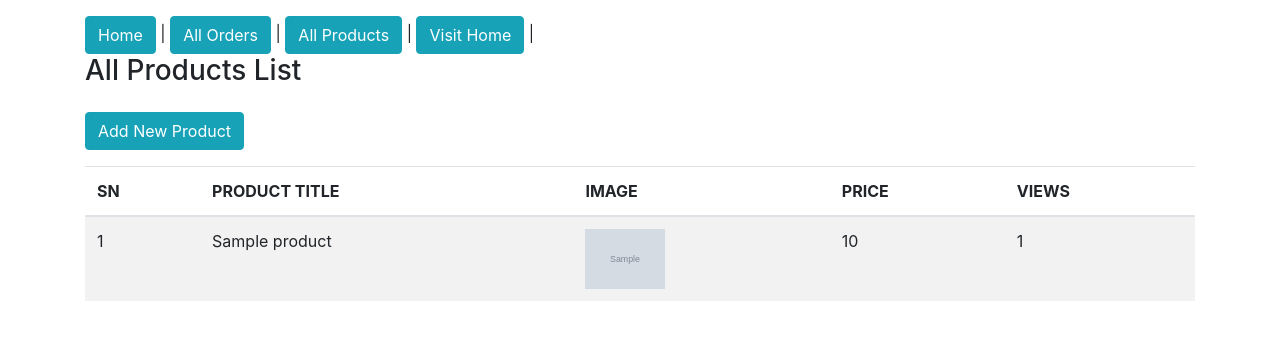
After one commit to abbasKareem/ecommerce-django, a Django app: page /admin-prdouct/list/ in a window 1280 px wide. The commit adds this page. Shown: the top 340 px of the page. Run offline with Django 4.2, Linux system fonts and the light colour scheme; a user stored in the database is signed in; tables that the repository leaves empty hold one stand-in row (values such as "Sample post"); grey boxes marked "Sample" are stand-in pictures; parts of the project's set-up code (start-up, migrations or seed data) failed here and were passed over.

Commit message:
second commit

```diff
--- a/ecomproject/ecomapp/admin.py
+++ b/ecomproject/ecomapp/admin.py
@@ -2,4 +2,4 @@ from django.contrib import admin
 from .models import *
 
 
-admin.site.register([Admin, Customer, Category, Product, Cart, CartProduct, Order])
+admin.site.register([Admin, Customer, Category, Product, Cart, CartProduct, Order, ProductImage])
--- a/ecomproject/ecomapp/models.py
+++ b/ecomproject/ecomapp/models.py
@@ -49,6 +49,14 @@ class Product(models.Model):
         return self.title
 
 
+class ProductImage(models.Model):
+    product = models.ForeignKey(Product, on_delete=models.CASCADE)
+    image = models.ImageField(upload_to="prdoucts/images/")
+
+    def __str__(self):
+        return self.product.title
+
+
 
 class Cart(models.Model):
     # Customer may have many carts, but cart only belong to one customer
--- a/ecomproject/ecomapp/urls.py
+++ b/ecomproject/ecomapp/urls.py
@@ -14,17 +14,25 @@ urlpatterns = [
     path('manage-cart/<int:cp_id>', ManageCartView.as_view(), name='managecart'),
     path('empty-cart/', EmptyCartView.as_view(), name='emptycart'),
     path('checkout/', CheckoutView.as_view(), name='checkout'),
-    path('register/', CustomerRegistrationView.as_view(), name='customerregistration'),
+    path('register/', CustomerRegistrationView.as_view(),
+         name='customerregistration'),
     path('logout/', CustomerLogoutView.as_view(), name='customerlogout'),
     path('login/', CustomerLoginView.as_view(), name='customerlogin'),
     path('profile/', CustomerProfileView.as_view(), name='customerprofile'),
-    path('profile/order-<int:pk>/', CustomerOrderDetailView.as_view(), name='customerorderdetail'),
+    path('profile/order-<int:pk>/', CustomerOrderDetailView.as_view(),
+         name='customerorderdetail'),
     path('search/', SearchView.as_view(), name='search'),
     # Admin Side Pages
     path('admin-login/', AdminLoginView.as_view(), name='adminlogin'),
     path('admin-home/', AdminHomeView.as_view(), name='adminhome'),
-    path('admin-order/<int:pk>/', AdminOrderDetailView.as_view(), name='adminorderdetail'),
+    path('admin-order/<int:pk>/', AdminOrderDetailView.as_view(),
+         name='adminorderdetail'),
     path('admin-all-orders/', AdminOrdersListView.as_view(), name='adminorderslist'),
-    path('admin-order-<int:pk>-change/', AdminOrderStatusChangeView.as_view(), name='adminorderstatuschange'),
+    path('admin-order-<int:pk>-change/',
+         AdminOrderStatusChangeView.as_view(), name='adminorderstatuschange'),
+    path('admin-prdouct/list/', AdminProductListView.as_view(),
+         name='adminproductlist'),
+    path('admin-prdouct/add/', AdminProductCreateView.as_view(),
+         name='adminproductcreate'),
 
 ]
--- a/ecomproject/ecomapp/views.py
+++ b/ecomproject/ecomapp/views.py
@@ -19,7 +19,6 @@ class EcomMixin(object):
                 cart_obj.save()
 
         return super().dispatch(request, *args, **kwargs)
-
 
 
 class HomeView(EcomMixin, TemplateView):
@@ -143,7 +142,6 @@ class ManageCartView(EcomMixin, View):
         return redirect('ecomapp:mycart')
 
 
-
 class EmptyCartView(EcomMixin, View):
     def get(self, request, *args, **kwargs):
         cart_id = request.session.get("cart_id", None)
@@ -172,7 +170,6 @@ class CheckoutView(EcomMixin, CreateView):
 
         return super().dispatch(request, *args, **kwargs)
 
-
     def get_context_data(self, **kwargs):
         context = super().get_context_data(**kwargs)
         cart_id = self.request.session.get('cart_id', None)
@@ -184,6 +181,7 @@ class CheckoutView(EcomMixin, CreateView):
         context['cart'] = cart_obj
         return context
     # because Order model have a requeired feilds we need to use form_vaild
+
     def form_valid(self, form):
         cart_id = self.request.session.get("cart_id")
         if cart_id:
@@ -199,8 +197,6 @@ class CheckoutView(EcomMixin, CreateView):
         else:
             return redirect("ecomapp:home")
         return super().form_valid(form)
-
-
 
 
 class MyCartView(EcomMixin, TemplateView):
@@ -239,7 +235,6 @@ class CustomerRegistrationView(CreateView):
             return self.success_url
 
 
-
 class CustomerLogoutView(View):
     def get(self, request):
         logout(request)
@@ -251,6 +246,7 @@ class CustomerLoginView(FormView):
     form_class = CustomerLoginForm
     success_url = reverse_lazy("ecomapp:home")
     # form_valid method is a type of post method and is available in createview, formview, updateview
+
     def form_valid(self, form):
         uname = form.cleaned_data.get("username")
         pword = form.cleaned_data.get("password")
@@ -275,7 +271,6 @@ class AboutView(EcomMixin, TemplateView):
 
 class ContectView(EcomMixin, TemplateView):
     template_name = 'contect.html'
-
 
 
 class CustomerProfileView(TemplateView):
@@ -321,10 +316,10 @@ class SearchView(TemplateView):
     def get_context_data(self, **kwargs):
         context = super().get_context_data(**kwargs)
         kw = self.request.GET.get("keyword")
-        results = Product.objects.filter(Q(title__icontains=kw) | Q(description__icontains=kw))
+        results = Product.objects.filter(
+            Q(title__icontains=kw) | Q(description__icontains=kw))
         context['results'] = results
         return context
-
 
 
 # Admin
@@ -342,7 +337,6 @@ class AdminLoginView(FormView):
         else:
             return render(self.request, self.template_name, {"form": self.form_class, "error": "Invalid credentials"})
         return super().form_valid(form)
-
 
 
 # admin username: sara
@@ -363,7 +357,8 @@ class AdminHomeView(AdminRequiredMixin, TemplateView):
 
     def get_context_data(self, **kwargs):
         context = super().get_context_data(**kwargs)
-        context['pendingorders'] = Order.objects.filter(order_status="Order Received").order_by("-id")
+        context['pendingorders'] = Order.objects.filter(
+            order_status="Order Received").order_by("-id")
         return context
 
 
@@ -392,3 +387,25 @@ class AdminOrderStatusChangeView(AdminRequiredMixin, View):
         order_obj.order_status = new_status
         order_obj.save()
         return redirect(reverse_lazy("ecomapp:adminorderdetail", kwargs={"pk": order_id}))
+
+
+class AdminProductListView(AdminRequiredMixin, ListView):
+    template_name = 'adminpages/adminproductlist.html'
+    queryset = Product.objects.all().order_by("-id")
+    context_object_name = "allproducts"
+
+
+class AdminProductCreateView(AdminRequiredMixin, CreateView):
+    template_name = 'adminpages/adminprdouctcreate.html'
+    form_class = ProductForm
+    success_url = reverse_lazy("ecomapp:adminproductlist")
+
+    # we need this function to handle saving "more_images" to Product table
+    def form_valid(self, form):
+        p = form.save()
+        images = self.request.FILES.getlist("more_images")
+        for i in images:
+            ProductImage.objects.create(product=p, image=i)
+
+
+        return super().form_valid(form)
--- a/ecomproject/templates/adminpages/adminbase.html
+++ b/ecomproject/templates/adminpages/adminbase.html
@@ -11,6 +11,7 @@
     <nav class="container-sm mt-3 ">
       <a class='btn btn-info' href="{% url 'ecomapp:adminhome' %}">Home</a> |
       <a class='btn btn-info' href="{% url 'ecomapp:adminorderslist' %}">All Orders</a> |
+      <a class='btn btn-info' href="{% url 'ecomapp:adminproductlist' %}">All Products</a> |
       <a class='btn btn-info' href="{% url 'ecomapp:home' %}" target="_blank" >Visit Home</a> |
 
     </nav>
--- /dev/null
+++ b/ecomproject/templates/adminpages/adminproductlist.html
@@ -0,0 +1,38 @@
+{% extends 'adminpages/adminbase.html' %}
+
+{% block title %}All Products {% endblock %}
+
+{% block content %}
+<div class="container">
+	<div class="row">
+		<div class="col-md-12">
+			<h3>All Products List</h3>
+			<a href="{% url 'ecomapp:adminproductcreate' %}" class='btn btn-info my-3' >Add New Product</a>
+			<table class='table table-striped ' >
+				<thead>
+					<tr>
+						<th>SN</th>
+						<th>PRODUCT TITLE</th>
+						<th>IMAGE</th>
+						<th>PRICE</th>
+						<th>VIEWS</th>
+					</tr>
+				</thead>
+				<tbody>
+					{% for p in allproducts %}
+						<tr>
+							<td>{{ forloop.counter }}</td>
+							<td>{{p.title}}</td>
+							<td><img src="{{ p.image.url }}" alt="" style="height: 60px;" ></td>
+							<td>{{ p.selling_price }}</td>
+							<td>{{ p.view_count}}</td>
+
+						</tr>
+					{% endfor %}
+
+				</tbody>
+			</table>
+		</div>
+	</div>
+</div>
+{% endblock %}
```
Also changed, not shown: ecomproject/ecomapp/forms.py (+30 -19 lines), ecomproject/templates/adminpages/adminprdouctcreate.html (added, +20 -0 lines), ecomproject/templates/productdetail.html (+14 -3 lines), ecomproject/ecomapp/migrations/0005_productimage.py (added), ecomproject/ecomapp/migrations/0006_rename_products_productimage_product.py (added).
